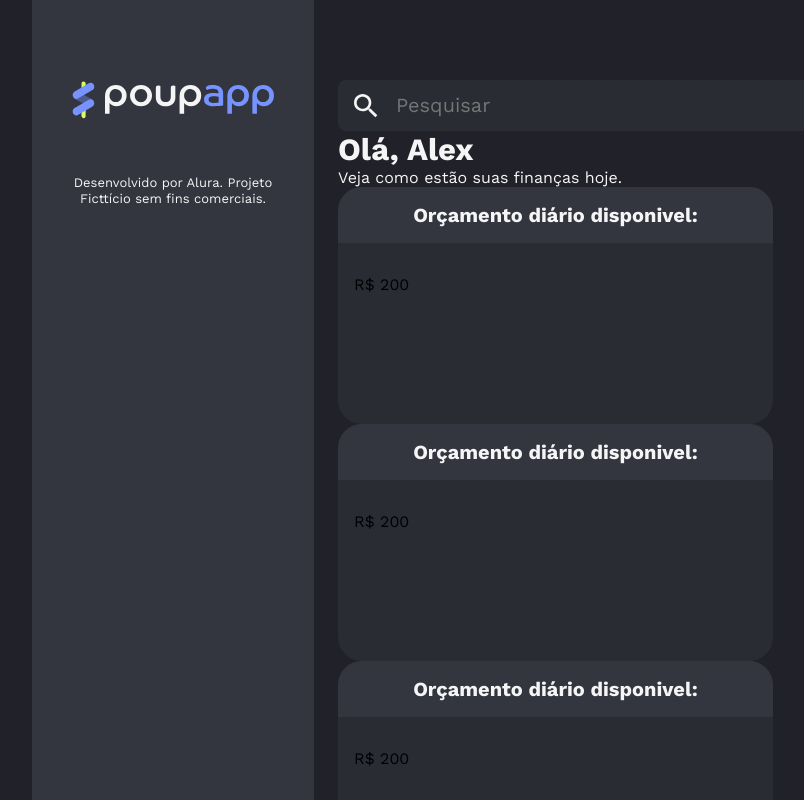
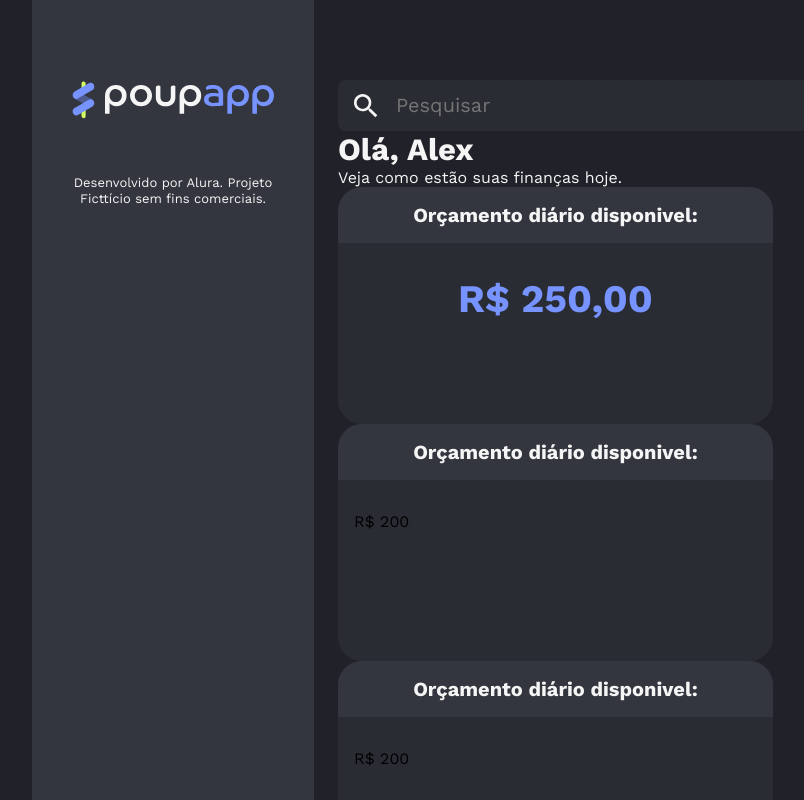
Before and after one commit to alexalves011/Poupapp, a React (Vite) app: page / in a window 1280 px wide. Shown: the top 800 px of the page, without its empty margins (8-812 px from the left). Built offline with nearby package versions, Linux system fonts and the light colour scheme.

Commit message:
Configurando componente DailyBudget

```diff
--- a/src/App.jsx
+++ b/src/App.jsx
@@ -4,6 +4,7 @@
 import { Main } from "./components/Main/Index";
 import { Typography } from "./components/Typography/index";
 import Card from "./components/Card/index.jsx";
+import { DailyBudget } from "./components/DailyBudget/index.jsx";
 
 function App() {
   return (
@@ -20,7 +21,7 @@
         <section>
           <Card>
             <Card.Header>Orçamento diário disponivel:</Card.Header>
-            <Card.Body>R$ 200</Card.Body>
+            <Card.Body> <DailyBudget value={250}/>  </Card.Body>
           </Card>
           <Card>
             <Card.Header>Orçamento diário disponivel:</Card.Header>
--- /dev/null
+++ b/src/components/DailyBudget/dailybudget.module.css
@@ -0,0 +1,8 @@
+.DailyBudget{
+    color: var(--primary-highlight);
+    font-weight: 700;
+    font-size: 39px;
+    line-height: 125%;
+    margin: 0;
+    text-align: center;
+}
--- /dev/null
+++ b/src/components/DailyBudget/index.jsx
@@ -0,0 +1,11 @@
+import styles from './dailybudget.module.css';
+
+const formater = new Intl.NumberFormat("pt-BR", {style: "currency", currency: "BRL"})
+
+export const DailyBudget = ({value}) => {
+    return(
+        <p className={styles.DailyBudget}>
+        {formater.format(value)}
+        </p>
+    )
+}
```
